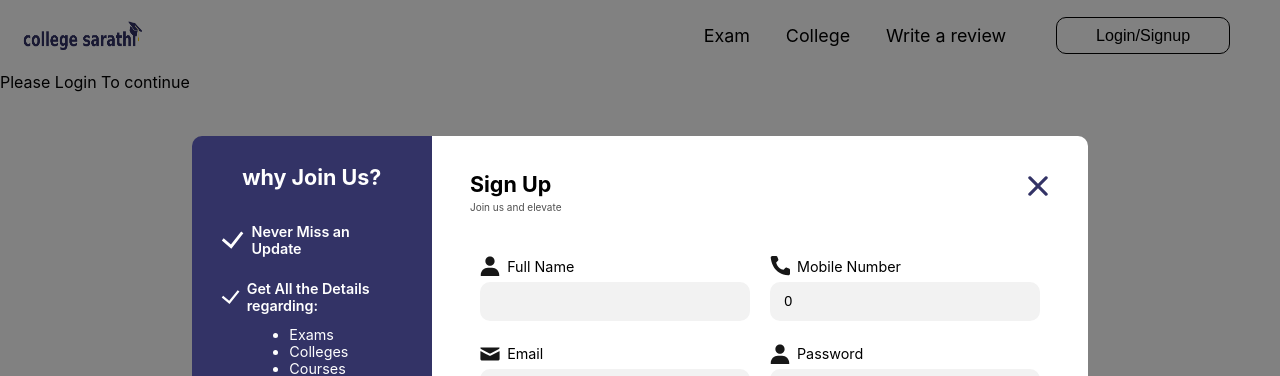
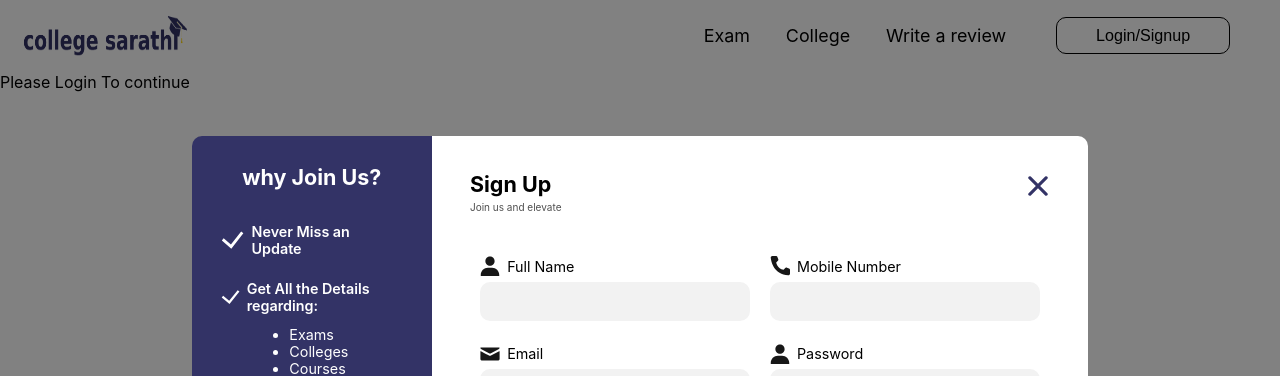
Before and after one commit to devrunes/collegesarthi, a Next.js app: page /write-a-review in a window 1280 px wide. Both pictures are taken after a click on the button "Login/Signup". Shown: the top 376 px of the page. Built offline with nearby package versions, Linux system fonts and the light colour scheme; no server answers.

Commit message:
bug fixes and ui changes related to logo

```diff
--- a/components/Auth/Signup/Signup.jsx
+++ b/components/Auth/Signup/Signup.jsx
@@ -12,7 +12,7 @@ const Signup = ({ screenSwitchHandler, handleCrossClick }) => {
   const [email, setEmail] = useState("");
   const [password, setPassword] = useState("");
   const [name, setName] = useState("");
-  const [number, setNumber] = useState("0");
+  const [number, setNumber] = useState("");
   const [course, setCourse] = useState("");
   const [city, setCity] = useState("");
 
@@ -32,7 +32,7 @@ const Signup = ({ screenSwitchHandler, handleCrossClick }) => {
       city: yup.string().required(),
     });
 
-    let intNumber = parseInt(number);
+    let intNumber = parseInt(number ? number : 0);
     try {
       const validationResult = await schema.validate(
         { name, number: intNumber, email, password, course, city },
--- a/components/Navbar/Navbar.module.css
+++ b/components/Navbar/Navbar.module.css
@@ -11,7 +11,7 @@
 .nav_logoImage {
   position: relative;
   height: 50px;
-  width: 120px;
+  max-width: 160px;
 }
 .nav_logo_image {
   width: 100%;
@@ -126,6 +126,9 @@
   .nav_ham_menu {
     display: none;
   }
+  .nav_logoImage {
+    max-width: 200px;
+  }
 }
 @media only screen and (max-height: 716px) {
   .nav_ham_menu_link {
```
Also changed, not shown: components/Navbar/Navbar.jsx (+4 -115 lines), 1 other file (tests, documents, lock files or other folders).
